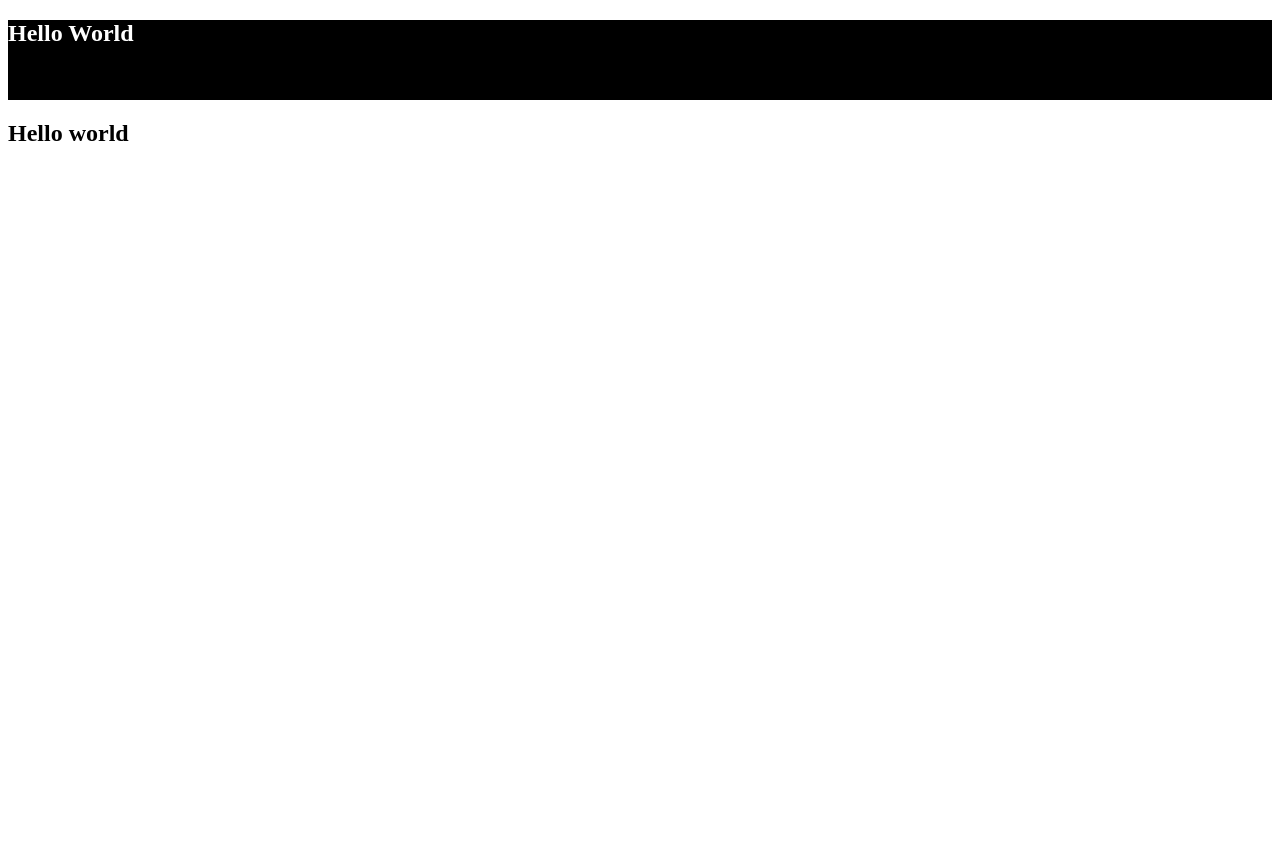
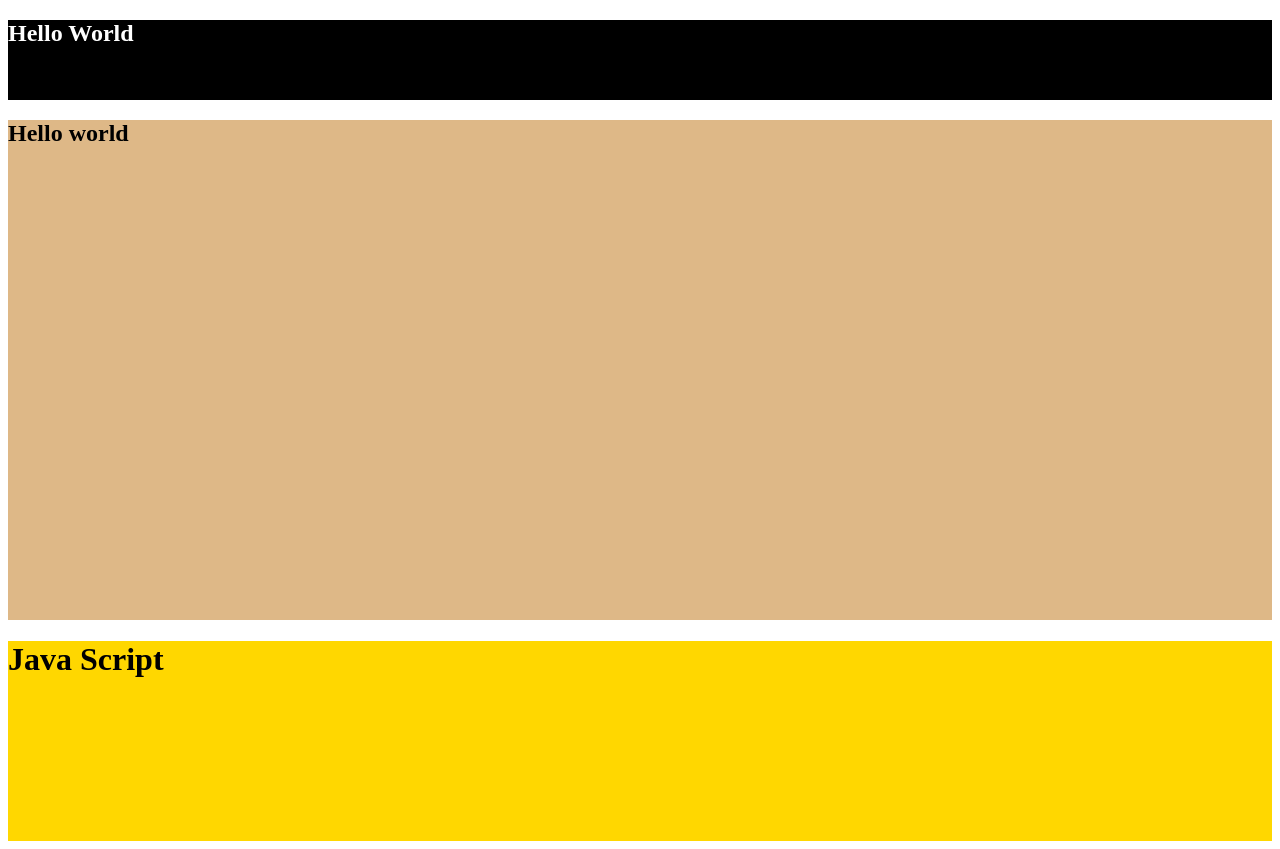
Before and after one commit to AliAkbar234/JAVA-2-dars, a plain HTML site: page index.html in a window 1280 px wide. Before the commit the page ends 800 px from the top, so only its background shows below. Drawn offline with Linux system fonts and the light colour scheme.

Commit message:
footer was uploaded

```diff
--- a/index.html
+++ b/index.html
@@ -11,9 +11,12 @@
         <nav>
             <h1>Hello  World</h1>
         </nav>
-        <section>
-            <h1>Hello world</h1>
-        </section>
     </header>
+    <section>
+        <h1>Hello world</h1>
+    </section>
+    <footer>
+        <h1>Java Script</h1>
+    </footer>
 </body>
 </html>
--- a/style.css
+++ b/style.css
@@ -4,3 +4,13 @@ nav{
     background-color: black;
     color: white;
 }
+section{
+    width: 100%;
+    height: 500px;
+    background-color: burlywood;
+}
+footer{
+    width: 100%;
+    height: 200px;
+    background-color: gold;
+}
```
